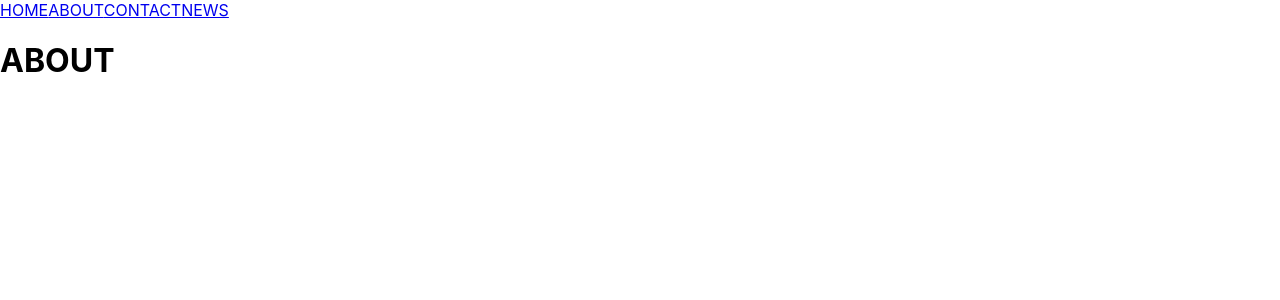
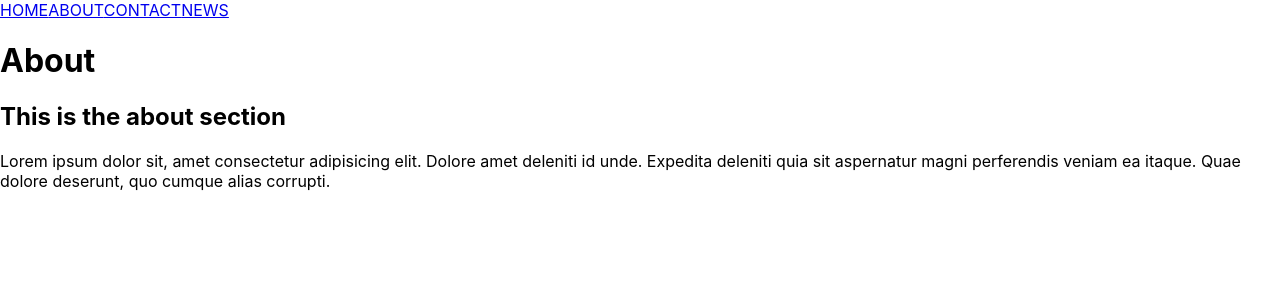
Before and after one commit to alkemyTech/OT240-Client, a React (Create React App) app: page /about in a window 1280 px wide. Shown: the top 300 px of the page. Built offline with nearby package versions, Linux system fonts and the light colour scheme.

Commit message:
add placeholder components to routes in App

```diff
--- a/src/App.js
+++ b/src/App.js
@@ -2,6 +2,10 @@ import React from 'react';
 import { BrowserRouter as Router, Routes, Route } from 'react-router-dom';
 
 import Nav from './components/Nav';
+import Home from './pages/Home';
+import About from './pages/About';
+import Contact from './pages/Contact';
+import News from './pages/News';
 
 function App() {
 	return (
@@ -9,9 +13,10 @@ function App() {
 			<Router>
 				<Nav></Nav>
 				<Routes>
-					<Route path="/" element={<h1>HOME</h1>}></Route>
-					<Route path="/about" element={<h1>ABOUT</h1>}></Route>
-					<Route path="/contact" element={<h1>CONTACT</h1>}></Route>
+					<Route path="/" element={<Home />} />
+					<Route path="/about" element={<About />} />
+					<Route path="/contact" element={<Contact />} />
+					<Route path="/news" element={<News />} />
 				</Routes>
 			</Router>
 		</main>
--- a/src/pages/About.js
+++ b/src/pages/About.js
@@ -5,7 +5,7 @@ const About = () => {
 		<main>
 			<h1>About</h1>
 			<section>
-				<h2>This is the about section</h2>+
+				<h2>This is the about section</h2>
 				<p>
 					Lorem ipsum dolor sit, amet consectetur adipisicing elit. Dolore amet
 					deleniti id unde. Expedita deleniti quia sit aspernatur magni
```
